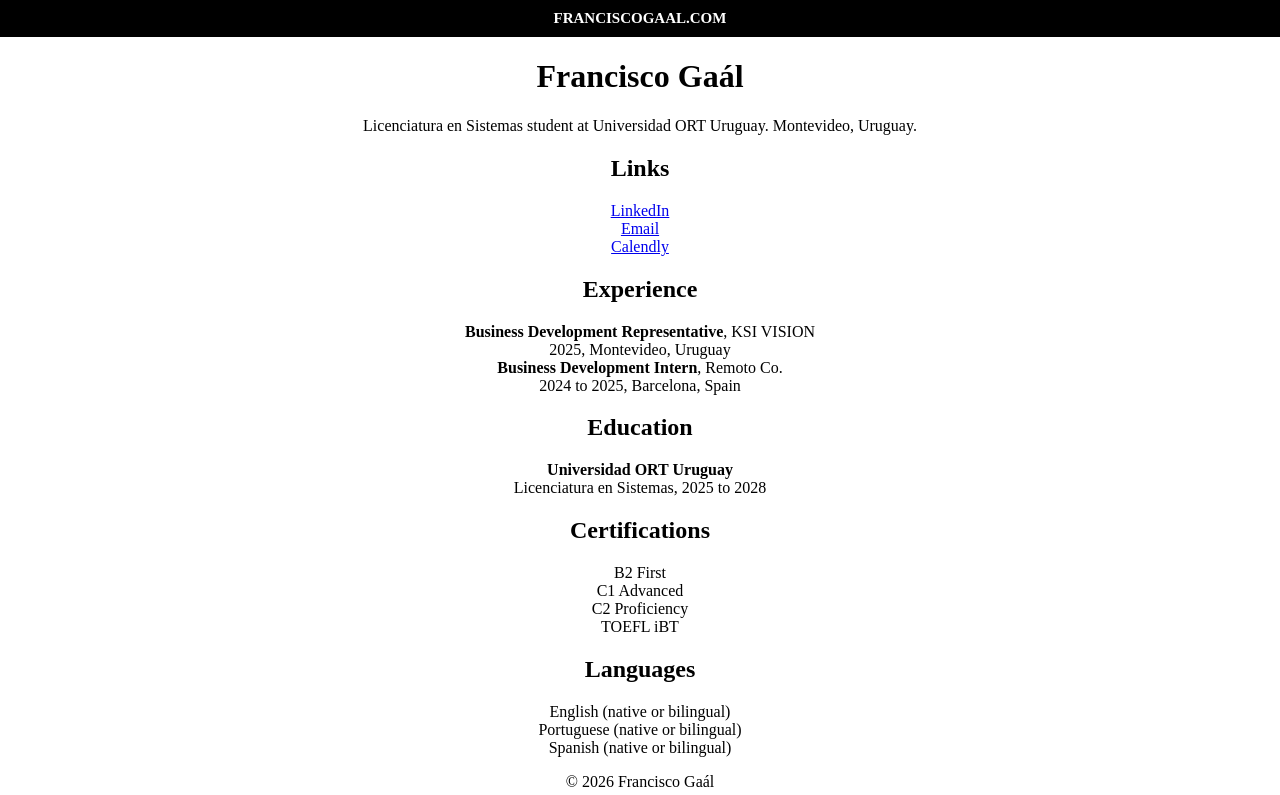
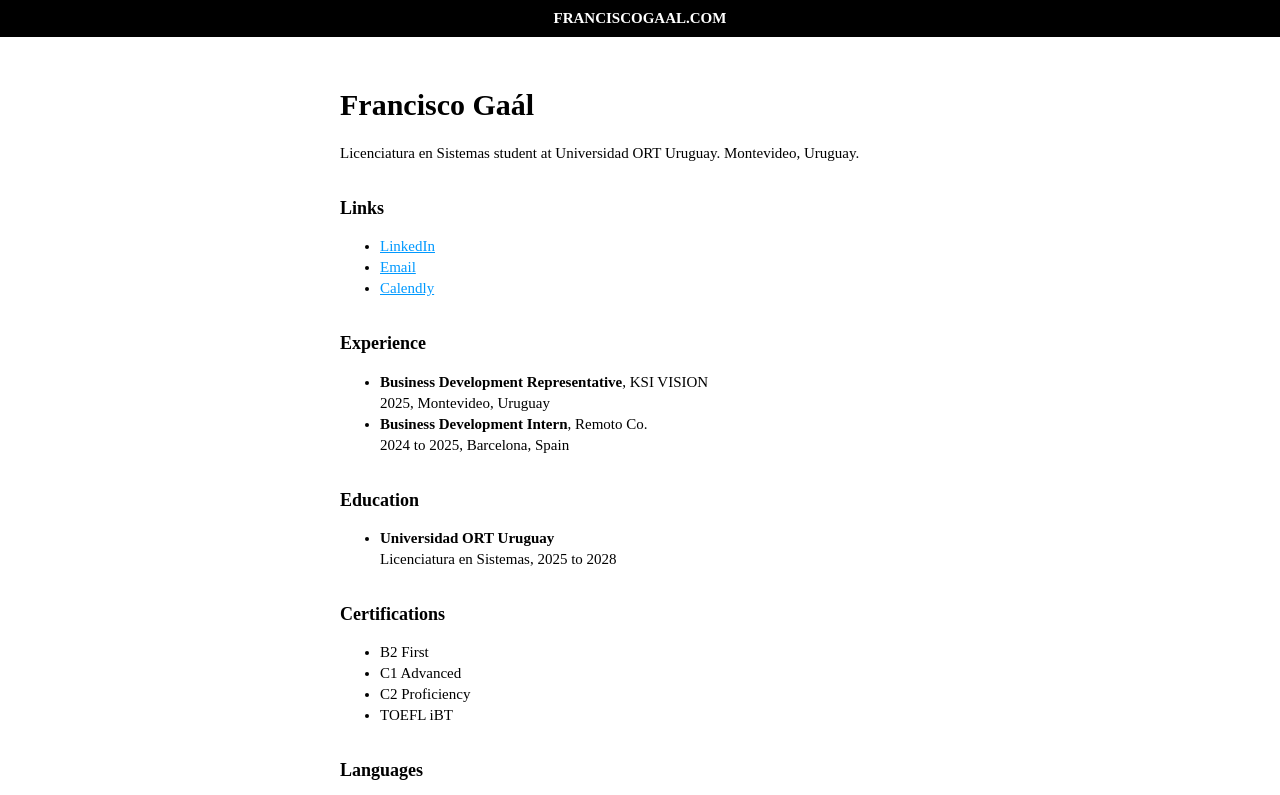
Before and after one commit to franciscogaal/franciscogaal.github.io, a plain HTML site: page index.html in a window 1280 px wide. Shown: the top 795 px of the page. Drawn offline with Linux system fonts and the light colour scheme.

Commit message:
Match reference layout

```diff
--- a/index.html
+++ b/index.html
@@ -33,13 +33,18 @@
 }
 </script>
 <style>
-body { margin: 0; text-align: center; }
-.banner { background: #000; color: #fff; padding: 10px; font-weight: 700; font-size: 15px; }
-ul { list-style: none; padding: 0; }
+body { margin: 0; }
+.banner { background: #000; color: #fff; padding: 10px; text-align: center; font-weight: 700; font-size: 15px; }
+main { max-width: 600px; margin: 0 auto; padding: 30px 20px 70px; font-size: 15px; line-height: 1.4; }
+h1 { font-size: 30px; line-height: 1.2; }
+h2 { font-size: 18px; margin-top: 32px; }
+a { color: #09f; }
+footer { font-size: 13px; margin-top: 40px; }
 </style>
 </head>
 <body>
 <div class="banner">FRANCISCOGAAL.COM</div>
+<main>
 <h1>Francisco Gaál</h1>
 <p>Licenciatura en Sistemas student at Universidad ORT Uruguay. Montevideo, Uruguay.</p>
 <h2>Links</h2>
@@ -71,5 +76,6 @@ ul { list-style: none; padding: 0; }
 <li>Spanish (native or bilingual)</li>
 </ul>
 <footer>© 2026 Francisco Gaál</footer>
+</main>
 </body>
 </html>
```
